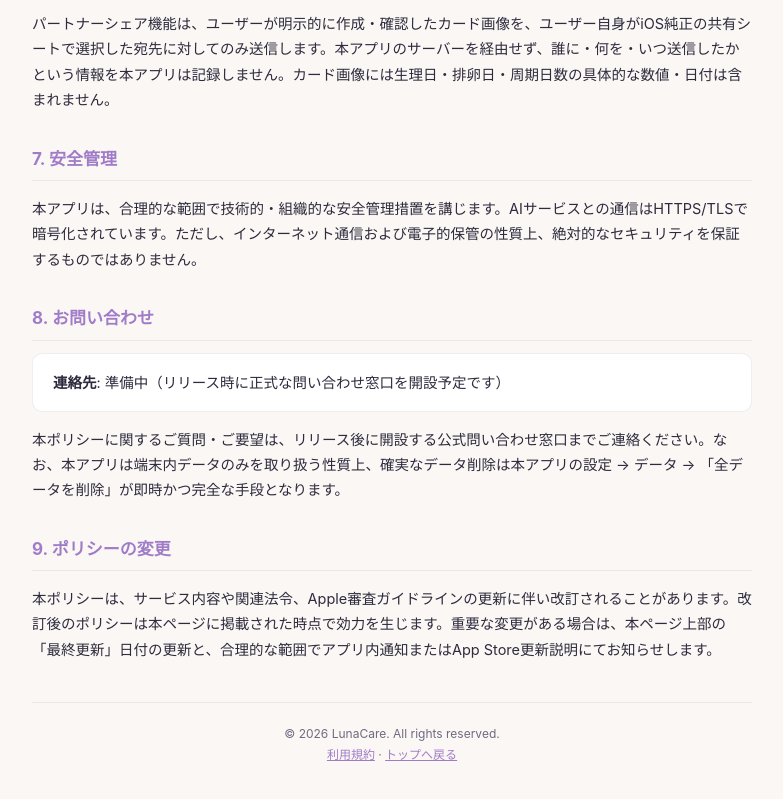
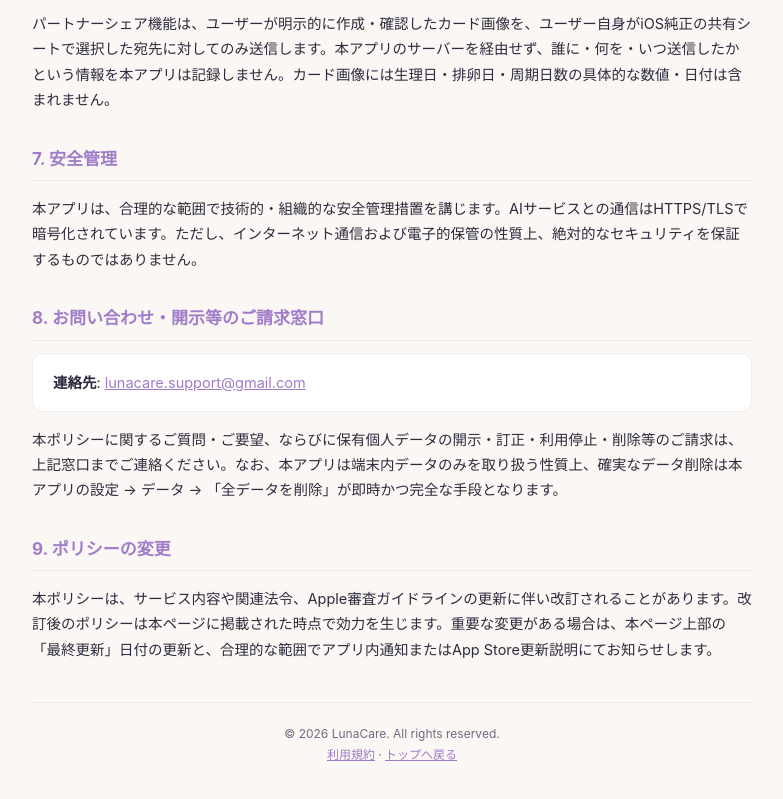
Before and after one commit to nrym7777/lunacare-policy, a plain HTML site: page privacy.html in a window 1280 px wide. Shown: the part 1906-2705 px from the top of the page, without its empty margins (248-1031 px from the left). Drawn offline with Linux system fonts and the light colour scheme.

Commit message:
Add contact email to privacy policy and terms
問い合わせ・開示等請求の窓口として lunacare.support@gmail.com を明記。
特商法の事業者情報は請求ベース開示に変更。

Co-Authored-By: Claude Fable 5 <noreply@anthropic.com>

```diff
--- a/privacy.html
+++ b/privacy.html
@@ -148,11 +148,11 @@
 <h2>7. 安全管理</h2>
 <p>本アプリは、合理的な範囲で技術的・組織的な安全管理措置を講じます。AIサービスとの通信はHTTPS/TLSで暗号化されています。ただし、インターネット通信および電子的保管の性質上、絶対的なセキュリティを保証するものではありません。</p>
 
-<h2>8. お問い合わせ</h2>
+<h2>8. お問い合わせ・開示等のご請求窓口</h2>
 <div class="card">
-  <p style="margin: 0;"><strong>連絡先</strong>: 準備中（リリース時に正式な問い合わせ窓口を開設予定です）</p>
+  <p style="margin: 0;"><strong>連絡先</strong>: <a href="mailto:lunacare.support@gmail.com">lunacare.support@gmail.com</a></p>
 </div>
-<p>本ポリシーに関するご質問・ご要望は、リリース後に開設する公式問い合わせ窓口までご連絡ください。なお、本アプリは端末内データのみを取り扱う性質上、確実なデータ削除は本アプリの設定 → データ → 「全データを削除」が即時かつ完全な手段となります。</p>
+<p>本ポリシーに関するご質問・ご要望、ならびに保有個人データの開示・訂正・利用停止・削除等のご請求は、上記窓口までご連絡ください。なお、本アプリは端末内データのみを取り扱う性質上、確実なデータ削除は本アプリの設定 → データ → 「全データを削除」が即時かつ完全な手段となります。</p>
 
 <h2>9. ポリシーの変更</h2>
 <p>本ポリシーは、サービス内容や関連法令、Apple審査ガイドラインの更新に伴い改訂されることがあります。改訂後のポリシーは本ページに掲載された時点で効力を生じます。重要な変更がある場合は、本ページ上部の「最終更新」日付の更新と、合理的な範囲でアプリ内通知またはApp Store更新説明にてお知らせします。</p>
```
Also changed, not shown: terms.html (+3 -2 lines).
